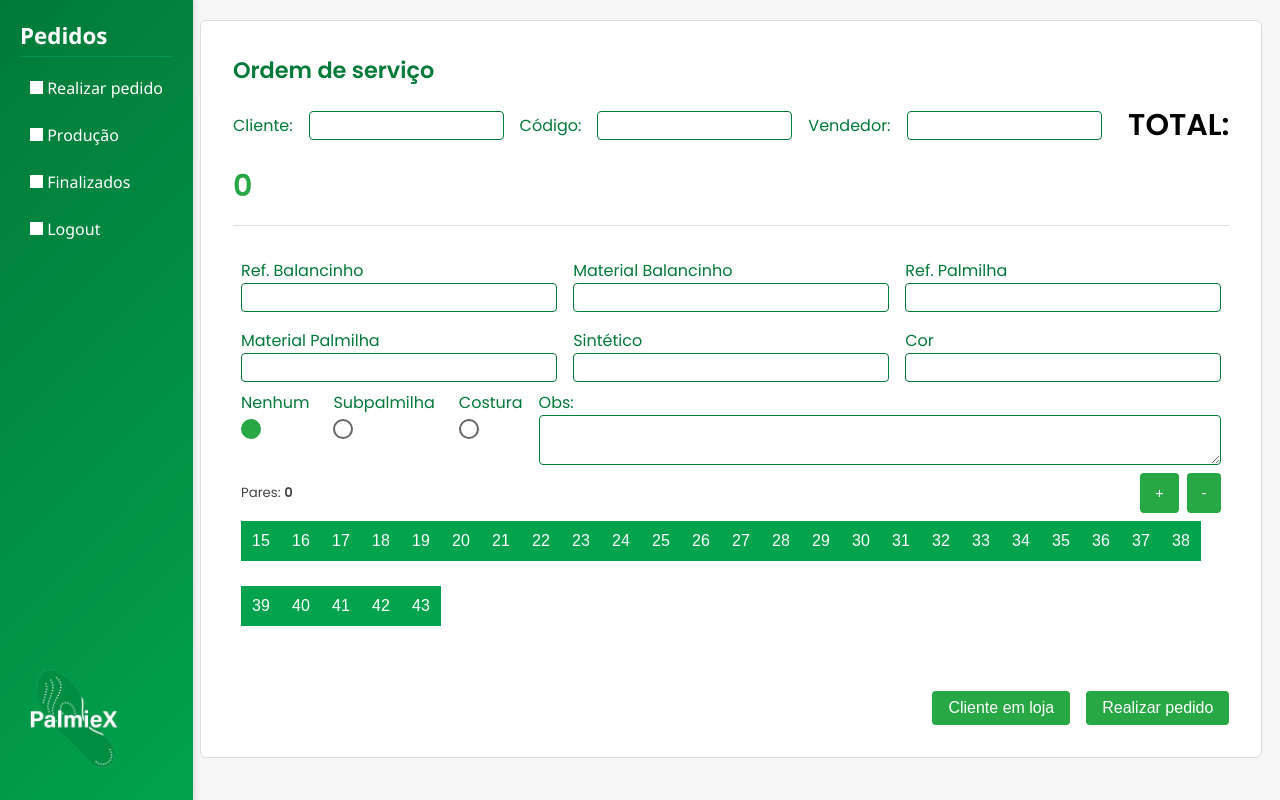
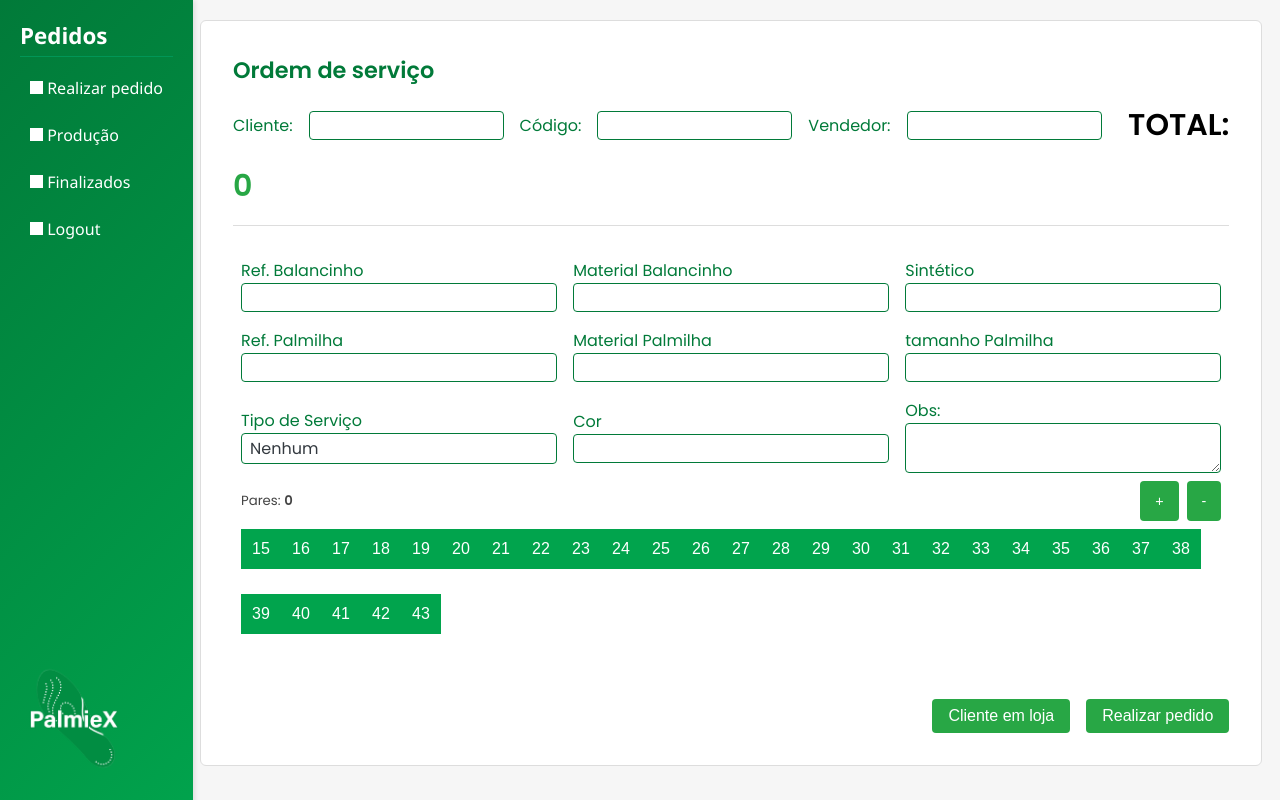
Before and after one commit to RubsNeto/PalmieX, a Django app: page / in a window 1280 px wide. Run offline with Django 5.2, Linux system fonts and the light colour scheme; grey boxes are pictures that could not be loaded.

Commit message:
adicionando o campo tamanho de solado

```diff
--- a/pedidos/models.py
+++ b/pedidos/models.py
@@ -39,6 +39,7 @@ class PedidoItem(models.Model):
 
     ref_palmilha = models.CharField(max_length=50, null=True, blank=True)
     mat_palmilha = models.CharField(max_length=50, null=True, blank=True)
+    tamanho_palmilha = models.CharField(max_length=50, default='0')
 
     # Um só campo de serviço (radio) em vez de subpalmilha/costura separados.
     TIPO_SERVICO_CHOICES = [
@@ -54,7 +55,7 @@ class PedidoItem(models.Model):
 
     sintetico = models.CharField(max_length=50, null=True, blank=True)
     cor = models.CharField(max_length=50, null=True, blank=True)
-    obs = models.TextField(null=True, blank=True)
+    obs = models.TextField(max_length=90,null=True, blank=True)
 
     def __str__(self):
         return f"{self.quantidade}x (Bal: {self.ref_balancinho}, Palm: {self.ref_palmilha})"
--- a/pedidos/views.py
+++ b/pedidos/views.py
@@ -262,7 +262,8 @@ def realizar_pedido_urgente(request):
             tamanhos = item.get('tamanhos', {})
 
             # Campos adicionais
-            subpalmilha = item.get('subpalmilha', '').strip()
+            tipo_servico = item.get('tipoServico', 'nenhum').strip()
+            tamanho_palmilha = item.get('tamPalmilha','').strip()
             costura = item.get('costura', '').strip()
             sintetico = item.get('sintetico', '').strip()
             cor = item.get('cor', '').strip()
@@ -286,7 +287,8 @@ def realizar_pedido_urgente(request):
                     produto=produto,
                     quantidade=qtd,
                     tamanho=tamanho,
-                    subpalmilha=subpalmilha,
+                    tamanho_palmilha = tamanho_palmilha,
+                    tipo_servico = tipo_servico,
                     costura=costura,
                     sintetico=sintetico,
                     cor=cor,
--- a/static/css/realiza_pedidos.css
+++ b/static/css/realiza_pedidos.css
@@ -140,11 +140,6 @@
 /****************************************
 *          RÁDIOS (radio)
 ****************************************/
-.radio {
-  display: flex;
-  gap: 1.5rem;
-  align-items: center;
-}
 
 /* Remover aparência padrão do radio */
 .radio input[type="radio"] {
@@ -329,7 +324,10 @@
 .radio-obs {
   display: flex;         /* coloca radio e obs lado a lado */
   gap: 1rem;             /* espaçamento entre eles */
-  align-items: flex-start; /* alinha topo, caso o textarea seja maior */
+  align-items: center; /* alinha topo, caso o textarea seja maior */
+  align-content: center;
+  flex-direction: row !important;
+  margin-top: -1.6em;
 }
 
 /* A div que contém o radio permanece com a classe .radio
@@ -340,3 +338,35 @@
   flex-direction: column;
   flex: 1; /* Para expandir se quiser, enquanto o radio ocupa só o espaço dele */
 }
+
+.cor {
+  display: flex;
+  flex-direction: column;
+  flex: 1; /* Para expandir se quiser, enquanto o radio ocupa só o espaço dele */
+}
+
+/* Estilo para o dropdown que substitui os radios */
+.selectTipoServico {
+  flex: 1;
+  padding: 6px 8px;
+  border: 1px solid var(--main-color);
+  border-radius: 4px;
+  transition: border-color 0.2s, box-shadow 0.2s;
+  font-family: inherit;
+  font-size: inherit;
+  color: var(--dark-color);
+  background-color: #fff;
+  outline: none;
+  -webkit-appearance: none; /* Remove estilo padrão em alguns navegadores */
+  -moz-appearance: none;
+  appearance: none;
+  background-repeat: no-repeat;
+  background-position: right 10px center;
+  background-size: 10px 7px;
+}
+
+/* Estado de foco para o dropdown */
+.selectTipoServico:focus {
+  border-color: #28a745;
+  box-shadow: 0 0 0 2px rgba(40, 167, 69, 0.15);
+}
--- a/static/js/realiza_pedidos.js
+++ b/static/js/realiza_pedidos.js
@@ -40,8 +40,6 @@ function reorganizarTabindex() {
         const cor = pedido.querySelector('.cor');
         if (cor) cor.setAttribute('tabindex', proximoTabindex++);
 
-        const subpalmilha = pedido.querySelector('.subpalmilha');
-        if (subpalmilha) subpalmilha.setAttribute('tabindex', proximoTabindex++);
 
         const costura = pedido.querySelector('.costura');
         if (costura) costura.setAttribute('tabindex', proximoTabindex++);
@@ -284,53 +282,56 @@ function adicionarEventosPedido(pedidoItem) {
                 <br>
                 <br>
                 <div class="pedido-conteudo">
-                    <!-- Linha de 3 colunas, cada coluna tem 2 campos (total 6 campos) -->
                     <div class="linha-pedido grid-3">
                     <div>
                     <span class="campo">Ref. Balancinho</span>
-                        <input type="text" class="referencia" required>
+                    <input type="text" class="refBalancinho" required>
                     </div>
                     <div>
-                        <span class="campo">Material</span>
-                        <input type="text" class="material" required>
+                    <span class="campo">Material Balancinho</span>
+                    <input type="text" class="matBalancinho" required>
+                    </div>
+
+                    <div>
+                    <span class="campo">Sintético</span>
+                    <input type="text" class="sintetico">
+                    </div>
+
+                    <div>
+                    <span class="campo">Ref. Palmilha</span>
+                    <input type="text" class="refPalmilha" required>
                     </div>
                     <div>
-                        <span class="campo">Sintetico</span>
-                        <input type="text" class="sintetico">
+                    <span class="campo">Material Palmilha</span>
+                    <input type="text" class="matPalmilha" required>
                     </div>
+
                     <div>
-                        <span class="campo">Ref. Palmilha</span>
-                        <input type="text" class="referencia" required>
+                    <span class="campo">tamanho Palmilha</span>
+                    <input type="text" class="tamPalmilha" required>
                     </div>
-                    <div>
-                        <span class="campo">Material</span>
-                        <input type="text" class="material" required>
+
+                    <div class="tipo-servico">
+                        <span class="campo">Tipo de Serviço</span>
+                        <select name="tipoServico" class="selectTipoServico">
+                            <option value="nenhum">Nenhum</option>
+                            <option value="subpalmilha">Subpalmilha</option>
+                            <option value="costura">Costura</option>
+                        </select>
                     </div>
-                    <div>
+
+
+                    <div class="cor">
                     <span class="campo">Cor</span>
                     <input type="text" class="cor">
                     </div>
-                    </div>
 
-                    <!-- Linha com radio e obs lado a lado -->
-                    <div class="linha-pedido radio-obs">
-                    <div class="radio">
-                        <label>
-                        <span class="radio-label">Subpalmilha</span>
-                        <input type="radio" name="tipoServico" value="subpalmilha">
-                        </label>
-                        <label>
-                        <span class="radio-label">Costura</span>
-                        <input type="radio" name="tipoServico" value="costura">
-                        </label>
-                    </div>
                     <div class="campoObs">
                     <span class="campo">Obs:</span>
                     <textarea class="obs"></textarea>
                     </div>
                 </div>
 
-                    <!-- Linha dos pares e botões +, -, Inf -->
                 <div class="linha-pedido">
                 <h5 class="pares">Pares: <b class="paresValor">0</b></h5>
                 <div class="maisEmenos">
@@ -338,6 +339,7 @@ function adicionarEventosPedido(pedidoItem) {
                     <button type="button" class="removerPedido">-</button>
                 </div>
                 </div>
+
                     <div class="container containerQuadradinhos"></div>
                 </div>
             `;
@@ -373,7 +375,6 @@ function adicionarEventosPedido(pedidoItem) {
     }
 }
 
-
 function coletarDadosPedidos() {
     const dados = {};
     dados.cliente = document.querySelector('.cliente')?.value || '';
@@ -384,24 +385,21 @@ function coletarDadosPedidos() {
 
     const pedidoItens = document.querySelectorAll('.pedido-item');
     pedidoItens.forEach(pedido => {
-        // Pega as refs e materiais separados:
-        const refBalancinho = pedido.querySelector('.refBalancinho')?.value.trim() || '';
-        const matBalancinho = pedido.querySelector('.matBalancinho')?.value.trim() || '';
-        const refPalmilha = pedido.querySelector('.refPalmilha')?.value.trim() || '';
-        const matPalmilha = pedido.querySelector('.matPalmilha')?.value.trim() || '';
+        const refBalancinho = (pedido.querySelector('.refBalancinho')?.value || '').trim();
+        const matBalancinho = (pedido.querySelector('.matBalancinho')?.value || '').trim();
+        const refPalmilha = (pedido.querySelector('.refPalmilha')?.value || '').trim();
+        const matPalmilha = (pedido.querySelector('.matPalmilha')?.value || '').trim();
+        const tamPalmilha = (pedido.querySelector('.tamPalmilha')?.value || '').trim();
 
-        // Pega o radio selecionado:
+        const selectServico = pedido.querySelector('.selectTipoServico');
         let tipoServico = 'nenhum';
-        const radioSelecionado = pedido.querySelector('input[name="tipoServico"]:checked');
-        if (radioSelecionado) {
-            tipoServico = radioSelecionado.value;
+        if (selectServico) {
+            tipoServico = selectServico.value;
         }
+        const sintetico = (pedido.querySelector('.sintetico')?.value || '').trim();
+        const cor = (pedido.querySelector('.cor')?.value || '').trim();
+        const obs = (pedido.querySelector('.obs')?.value || '').trim();
 
-        const sintetico = pedido.querySelector('.sintetico')?.value.trim() || '';
-        const cor = pedido.querySelector('.cor')?.value.trim() || '';
-        const obs = pedido.querySelector('.obs')?.value.trim() || '';
-
-        // Coleta tamanhos:
         const tamanhos = {};
         const botaoContainers = pedido.querySelectorAll('.botao-container');
         botaoContainers.forEach(bc => {
@@ -416,7 +414,6 @@ function coletarDadosPedidos() {
             }
         });
 
-        // Monta o objeto do item
         dados.itens.push({
             refBalancinho: refBalancinho,
             matBalancinho: matBalancinho,
@@ -426,12 +423,15 @@ function coletarDadosPedidos() {
             sintetico: sintetico,
             cor: cor,
             obs: obs,
+            tamPalmilha: tamPalmilha,
             tamanhos: tamanhos
         });
     });
 
     return dados;
 }
+
+
 
 
 function getCookie(name) {
@@ -472,25 +472,34 @@ function enviarPedido(url, dados) {
     }
 
     // 3. Validação de cada item
+   // 3. Validação de cada item
     for (let i = 0; i < dados.itens.length; i++) {
         const item = dados.itens[i];
 
-        // Verifica se pelo menos uma referência foi preenchida
-        if (!item.refBalancinho.trim() && !item.refPalmilha.trim()) {
+        // Atribuir e limpar espaços antes de validar
+        const refBalancinho = (item.refBalancinho || '').trim();
+        const matBalancinho = (item.matBalancinho || '').trim();
+        const refPalmilha   = (item.refPalmilha   || '').trim();
+        const matPalmilha   = (item.matPalmilha   || '').trim();
+
+        // Verificar cada campo individualmente e alertar se vazio
+        if (!refBalancinho && !refPalmilha) {
             alert(`Preencha pelo menos uma referência: Balancinho ou Palmilha.`);
             return;
         }
-
-        // Verifica se para cada referência preenchida há um material
-        if (item.refBalancinho.trim() && !item.matBalancinho.trim()) {
+        if (refBalancinho && !matBalancinho) {
             alert(`Preencha o material para o Balancinho.`);
             return;
         }
-        if (item.refPalmilha.trim() && !item.matPalmilha.trim()) {
+        if (refPalmilha && !matPalmilha) {
             alert(`Preencha o material para a Palmilha.`);
             return;
         }
     }
+
+
+
+
 
 
     fetch(url, {
@@ -520,6 +529,7 @@ function enviarPedido(url, dados) {
             alert('Ocorreu um erro ao realizar o pedido.');
         }
     });
+
 }
 
 /**
@@ -568,7 +578,6 @@ document.addEventListener('DOMContentLoaded', () => {
         realizarPedidoBtn.addEventListener('click', () => {
             const dados = coletarDadosPedidos();
             enviarPedido('/realizar-pedido/', dados);
-            alert('env');
         });
     }
 
--- a/templates/realiza_pedidos.html
+++ b/templates/realiza_pedidos.html
@@ -33,9 +33,7 @@
 
     <!-- Pedido Inicial -->
     <div class="pedido-item">
-
         <div class="linha-pedido grid-3">
-            <!-- Balancinho -->
             <div>
               <span class="campo">Ref. Balancinho</span>
               <input type="text" class="refBalancinho" required>
@@ -45,7 +43,11 @@
               <input type="text" class="matBalancinho" required>
             </div>
 
-            <!-- Palmilha -->
+            <div>
+              <span class="campo">Sintético</span>
+              <input type="text" class="sintetico">
+            </div>
+
             <div>
               <span class="campo">Ref. Palmilha</span>
               <input type="text" class="refPalmilha" required>
@@ -55,42 +57,34 @@
               <input type="text" class="matPalmilha" required>
             </div>
 
-            <!-- Sintético -->
             <div>
-              <span class="campo">Sintético</span>
-              <input type="text" class="sintetico">
+              <span class="campo">tamanho Palmilha</span>
+              <input type="text" class="tamPalmilha" required>
             </div>
-            <!-- Cor -->
-            <div>
+
+            <div class="tipo-servico">
+              <span class="campo">Tipo de Serviço</span>
+              <select name="tipoServico" class="selectTipoServico">
+                <option value="nenhum">Nenhum</option>
+                <option value="subpalmilha">Subpalmilha</option>
+                <option value="costura">Costura</option>
+            </select>
+
+            </div>
+
+
+
+            <div class="cor">
               <span class="campo">Cor</span>
               <input type="text" class="cor">
-            </div>
-          </div>
-        <!-- Linha com radio e obs lado a lado -->
-        <div class="linha-pedido radio-obs">
-            <div class="radio">
-              <label>
-                <span class="radio-label">Nenhum</span>
-                <input type="radio" name="tipoServico" value="nenhum" checked>
-              </label>
-              <label>
-                <span class="radio-label">Subpalmilha</span>
-                <input type="radio" name="tipoServico" value="subpalmilha">
-              </label>
-              <label>
-                <span class="radio-label">Costura</span>
-                <input type="radio" name="tipoServico" value="costura">
-              </label>
             </div>
 
             <div class="campoObs">
               <span class="campo">Obs:</span>
               <textarea class="obs"></textarea>
             </div>
-          </div>
+        </div>
 
-
-        <!-- Linha dos pares e botões +, -, Inf -->
         <div class="linha-pedido">
           <h5 class="pares">Pares: <b class="paresValor">0</b></h5>
           <div class="maisEmenos">
@@ -101,17 +95,14 @@
         <div class="container containerQuadradinhos"></div>
     </div>
 
-
     <!-- Novos Pedidos (adicionados via JavaScript) -->
     <div class="lista-pedidos"></div>
 
-    <!-- Botões de Comando -->
     <div class="botoesComando">
         <button type="button" class="clienteloja" id="realizarPedidoUrgente">Cliente em loja</button>
         <button type="button" class="realizarPedido" id="realizarPedido">Realizar pedido</button>
     </div>
 </div>
 
-<!-- Inclusão do JavaScript -->
 <script src="{% static 'js/realiza_pedidos.js' %}"></script>
 {% endblock %}
```
Also changed, not shown: vendedor/views.py (+2 -7 lines), db.sqlite3, pedidos/migrations/0022_pedidoitem_tamanho_palmilha.py (added). Lines whose indentation alone changed are shown as unchanged.
